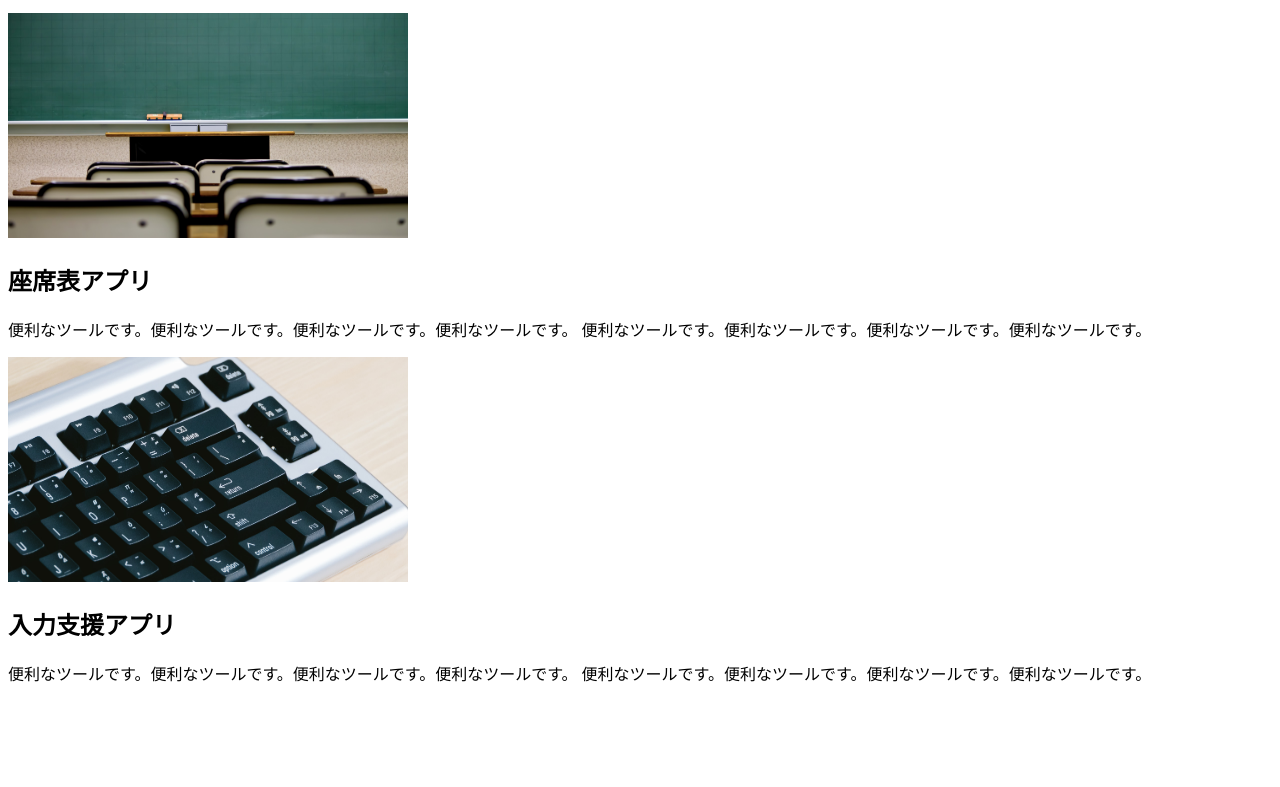
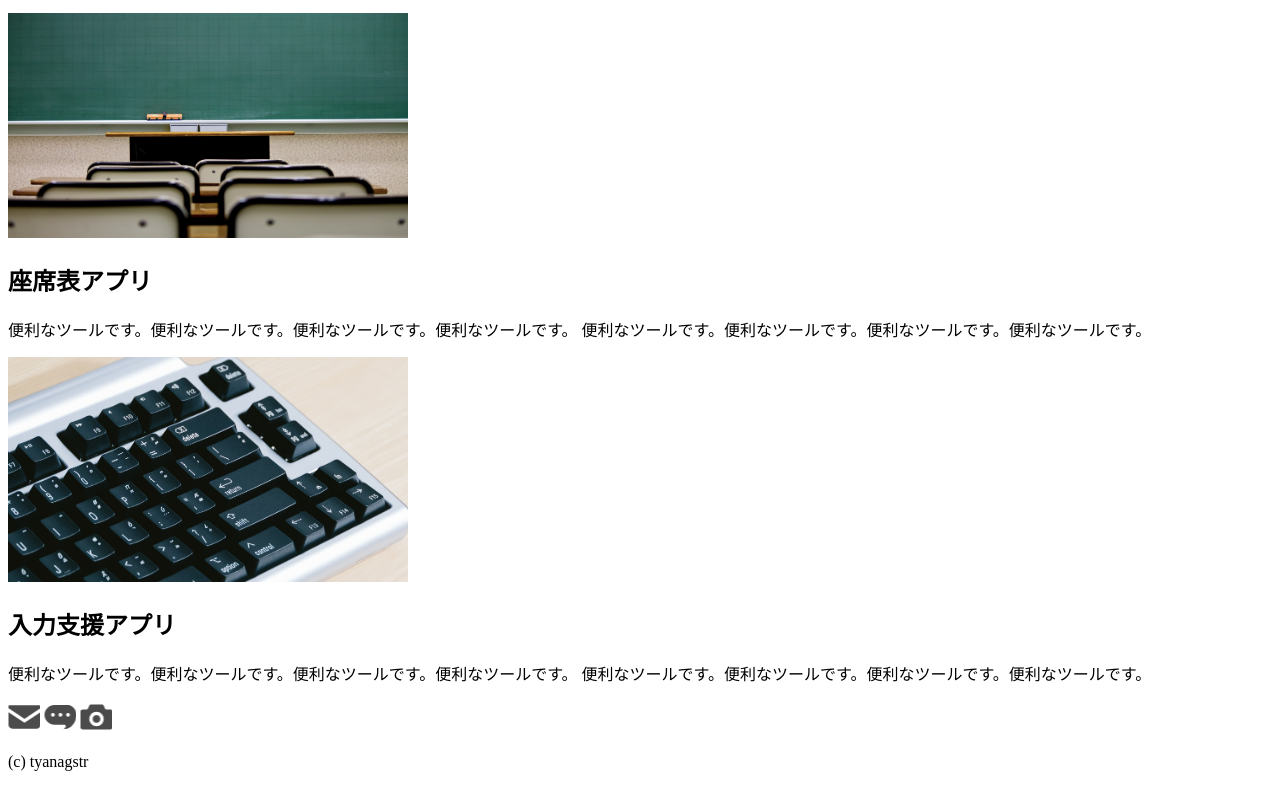
Before and after one commit to tyanagstr/html_css_practice, a plain HTML site: page html/index.html in a window 1280 px wide. Shown: the part 259-1046 px from the top of the page. Before the commit the page ends 960 px from the top, so only its background shows below. Drawn offline with Linux system fonts and the light colour scheme.

Commit message:
フッターを追加

```diff
--- a/html/index.html
+++ b/html/index.html
@@ -24,5 +24,10 @@
         <h2>入力支援アプリ</h2>
         <p>便利なツールです。便利なツールです。便利なツールです。便利なツールです。
             便利なツールです。便利なツールです。便利なツールです。便利なツールです。</p>
+        <!-- footer -->
+        <img src="images/mail.png" alt="メール送信" width="32" height="32">
+        <img src="images/comment.png" alt="ブログサイトへ" width="32" height="32">
+        <img src="images/photo.png" alt="写真サイトへ" width="32" height="32">
+        <p>(c) tyanagstr</p>
     </body>
 </html>
```
